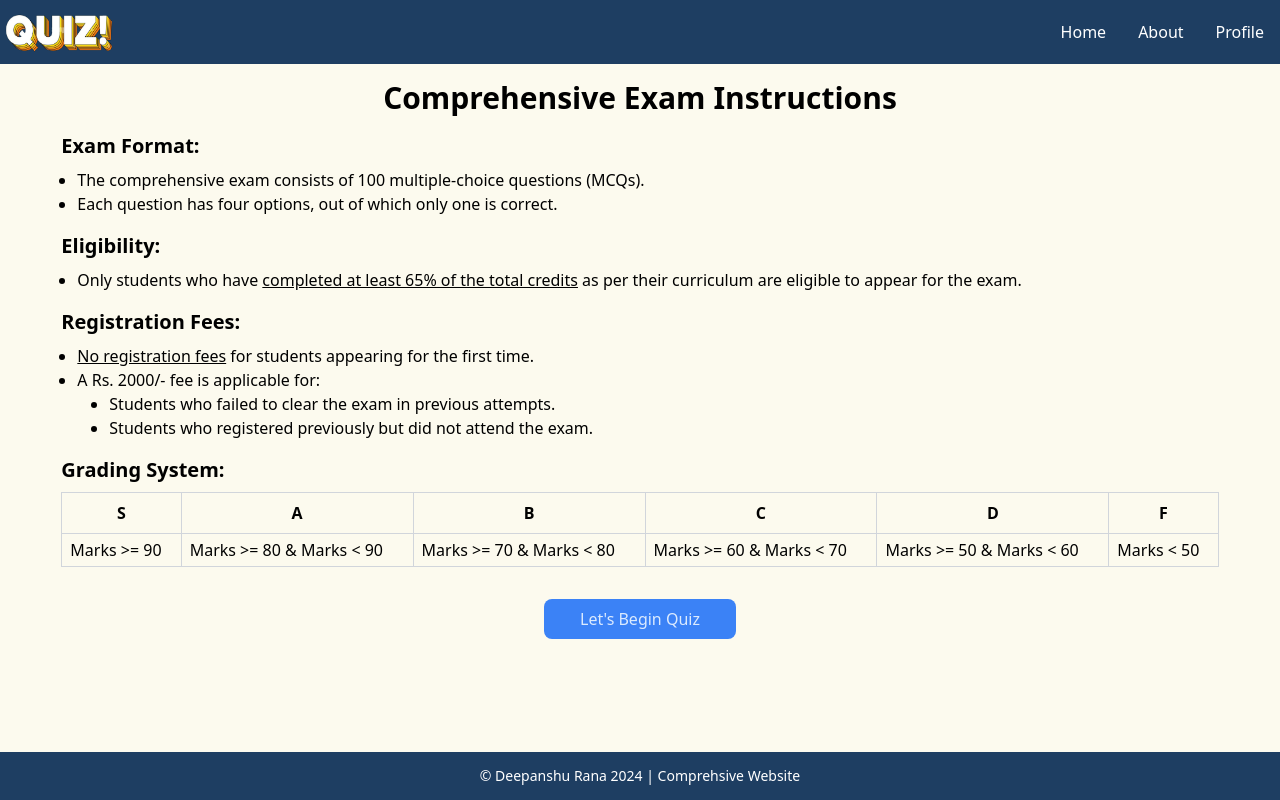
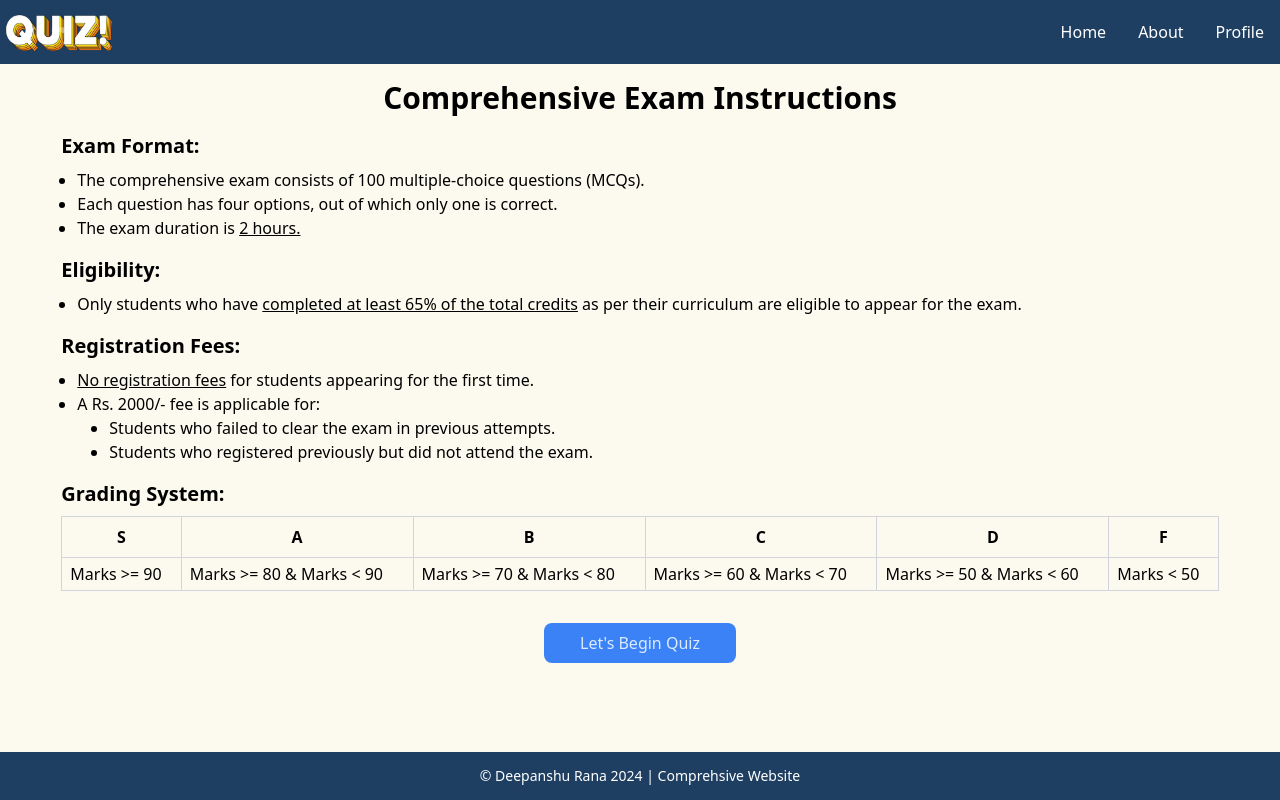
Before and after one commit to himieee/comprehensive_exam, a React (Create React App) app: page /instructions in a window 1280 px wide. Built offline with nearby package versions, Linux system fonts and the light colour scheme.

Commit message:
instruction update

```diff
--- a/src/Components/Instructions.js
+++ b/src/Components/Instructions.js
@@ -11,6 +11,7 @@ const Instructions = () => {
         <ul className="list-disc mx-4 mt-2">
         <li>The comprehensive exam consists of 100 multiple-choice questions (MCQs).</li>
         <li>Each question has four options, out of which only one is correct.</li>
+        <li>The exam duration is <u>2 hours.</u></li>
         </ul>
 
         <h3 className="mt-4 text-xl font-semibold">Eligibility:</h3>
```
